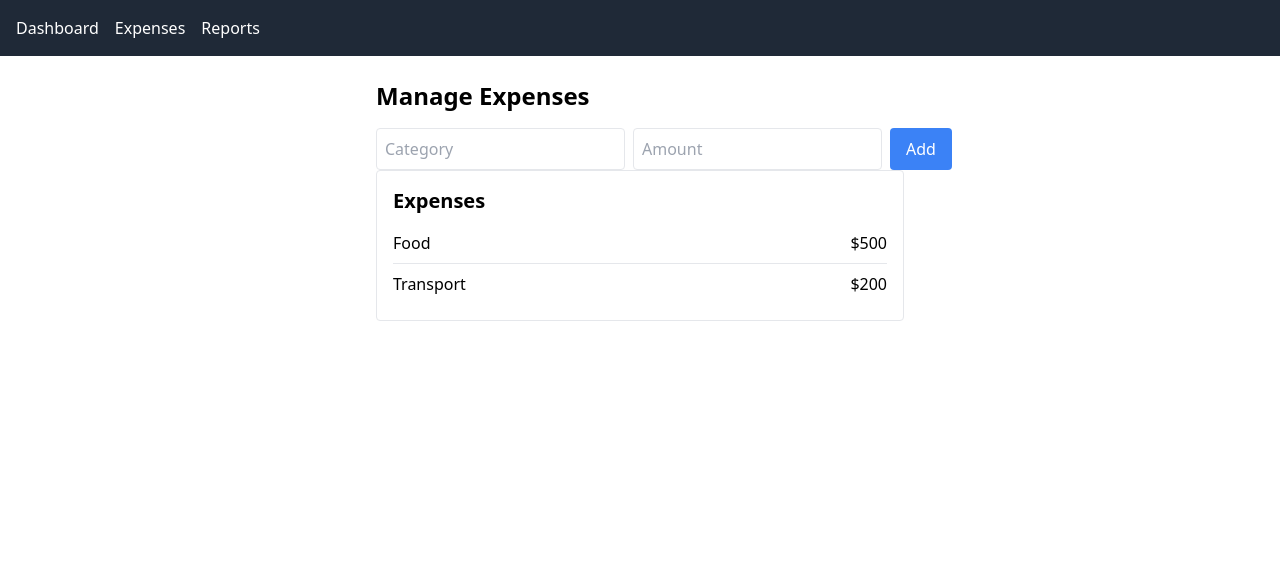
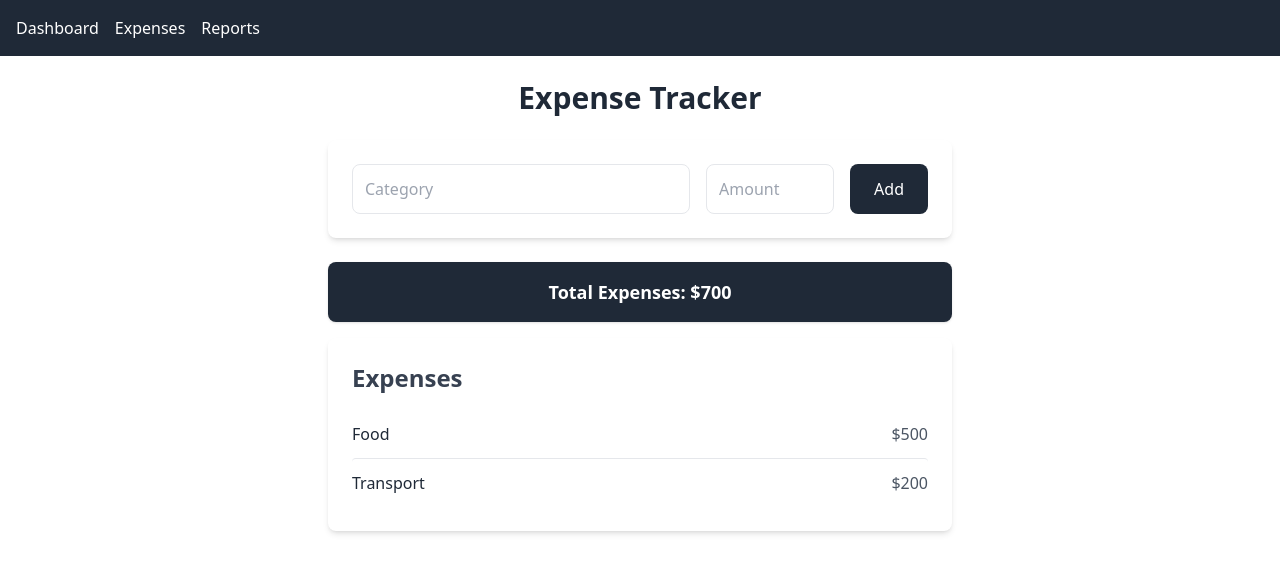
Before and after one commit to Sivasothy-Tharsi/finance-dashboard, a React (Create React App) app in the folder finance-dashboard/: page /expenses in a window 1280 px wide. Shown: the top 572 px of the page. Built offline with nearby package versions, Linux system fonts and the light colour scheme.

Commit message:
expense page modified and backend initially added

```diff
--- a/finance-dashboard/src/components/ExpenseForm.js
+++ b/finance-dashboard/src/components/ExpenseForm.js
@@ -1,6 +1,7 @@
 import React from 'react'
 
 import { useState } from "react";
+
 
 const ExpenseForm = ({ addExpense }) => {
   const [category, setCategory] = useState("");
@@ -8,28 +9,34 @@ const ExpenseForm = ({ addExpense }) => {
 
   const handleSubmit = (e) => {
     e.preventDefault();
+    if (!category || !amount) return;
     addExpense({ category, amount: parseFloat(amount) });
     setCategory("");
     setAmount("");
   };
 
   return (
-    <form onSubmit={handleSubmit} className="flex gap-2">
+    <form onSubmit={handleSubmit} className="flex flex-col md:flex-row gap-4">
       <input
         type="text"
         placeholder="Category"
         value={category}
         onChange={(e) => setCategory(e.target.value)}
-        className="border p-2 rounded"
+        className="border p-3 rounded-lg flex-1 focus:outline-none focus:ring-2 focus:ring-blue-400"
       />
       <input
         type="number"
         placeholder="Amount"
         value={amount}
         onChange={(e) => setAmount(e.target.value)}
-        className="border p-2 rounded"
+        className="border p-3 rounded-lg w-full md:w-32 focus:outline-none focus:ring-2 focus:ring-blue-400"
       />
-      <button className="bg-blue-500 text-white px-4 rounded">Add</button>
+      <button
+        type="submit"
+        className="bg-gray-800 text-white px-6 py-3 rounded-lg hover:bg-blue-600 transition"
+      >
+        Add
+      </button>
     </form>
   );
 };
--- a/finance-dashboard/src/components/ExpenseList.js
+++ b/finance-dashboard/src/components/ExpenseList.js
@@ -2,19 +2,19 @@ import React from 'react'
 
 const ExpenseList = ({ expenses }) => {
   return (
-    <div className="border rounded p-4">
-      <h2 className="text-xl font-bold mb-2">Expenses</h2>
+    <div className="bg-white shadow-md rounded-lg p-6">
+      <h2 className="text-2xl font-bold mb-4 text-gray-700">Expenses</h2>
       {expenses.length === 0 ? (
-        <p>No expenses added yet.</p>
+        <p className="text-gray-500">No expenses added yet.</p>
       ) : (
-        <ul>
+        <ul className="divide-y divide-gray-200">
           {expenses.map((expense, index) => (
             <li
               key={index}
-              className="flex justify-between border-b py-2 last:border-b-0"
+              className="flex justify-between py-3 items-center hover:bg-gray-50 rounded transition"
             >
-              <span>{expense.category}</span>
-              <span>${expense.amount}</span>
+              <span className="font-medium text-gray-800">{expense.category}</span>
+              <span className="text-gray-600">${expense.amount}</span>
             </li>
           ))}
         </ul>
--- a/finance-dashboard/src/pages/ExpensesPage.js
+++ b/finance-dashboard/src/pages/ExpensesPage.js
@@ -14,10 +14,25 @@ const ExpensesPage = () => {
     setExpenses([...expenses, expense]);
   };
 
+  const totalExpenses = expenses.reduce((sum, exp) => sum + exp.amount, 0);
+
   return (
-    <div className="p-6 max-w-xl mx-auto">
-      <h1 className="text-2xl font-bold mb-4">Manage Expenses</h1>
-      <ExpenseForm addExpense={addExpense} />
+    <div className="p-6 max-w-2xl mx-auto">
+      <h1 className="text-3xl font-extrabold mb-6 text-center text-gray-800">
+        Expense Tracker
+      </h1>
+
+      {/* Expense Form */}
+      <div className="bg-white shadow-md rounded-lg p-6 mb-6">
+        <ExpenseForm addExpense={addExpense} />
+      </div>
+
+      {/* Total Expenses */}
+      <div className="bg-gray-800 text-white text-lg font-semibold rounded-lg p-4 mb-4 text-center shadow">
+        Total Expenses: ${totalExpenses}
+      </div>
+
+      {/* Expense List */}
       <ExpenseList expenses={expenses} />
     </div>
   );
```
Also changed, not shown: 2 other files (tests, documents, lock files or other folders).
